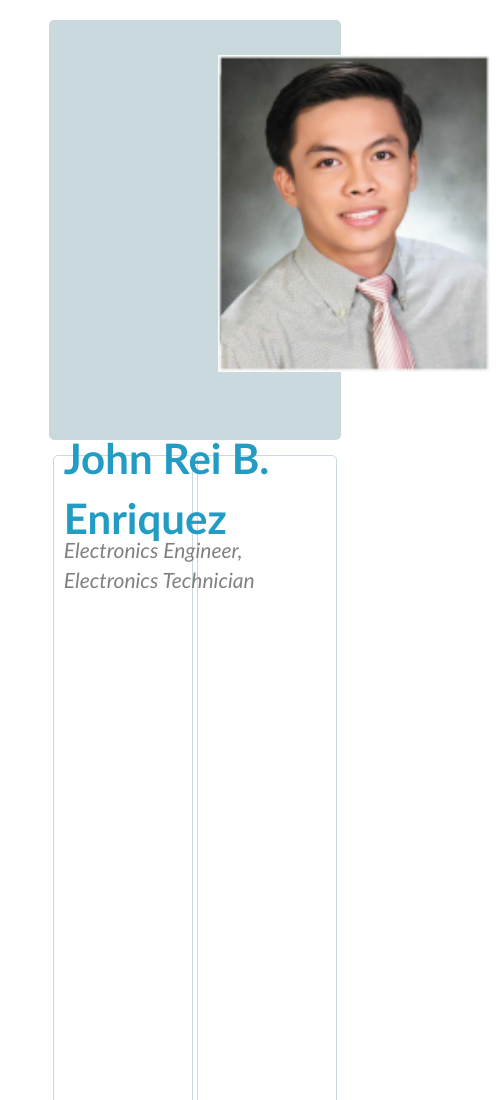
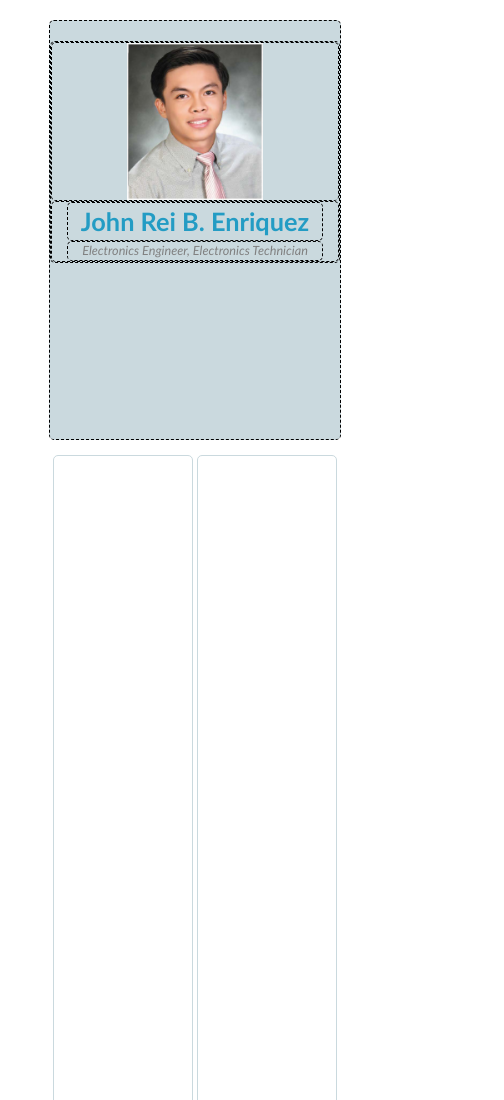
Before and after one commit to XwyhyX/Resume, a plain HTML site: page index.html in a window 390 px wide. Shown: the top 1100 px of the page, 504 px wide, since content can reach past the window. Drawn offline with nearby package versions, Linux system fonts and the light colour scheme.

Commit message:
updated responsiveness

```diff
--- a/css/stylesheet.css
+++ b/css/stylesheet.css
@@ -1,5 +1,7 @@
 div {
 	border-radius: 5px;
+	border: 1px dashed black;
+
 }
 
 #header {
@@ -9,15 +11,14 @@ div {
 	left: 50%;
 	margin-left: -37.5%;
 	margin-top: 20px;
+	padding-top: 20px;
 	background-color: #CAD9DE;
 
 }
 
+
 .pic {
-	float: left;
-	margin: 1.5em 0em 0em 10em;
-	padding: 1em;
-	width: 300px;
+	width: 16vmax;
 	border: none;
 
 
@@ -25,18 +26,17 @@ div {
 
 #name {
 	position: relative;
-	top: 1em;
 	font-family: Calibri, serif;
 	color: #239CC4;
-	font-size: 300%;
+	font-size: 3vmax;
 	font-weight: bold;
+	padding-bottom: -5px;
 }
 #profession {
 	position: relative;
-	top: 1.4em;
 	font-family: Calibri, serif;
 	color: gray;
-	font-size: 150%;
+	font-size: 1.5vmax;
 	font-style: italic;
 }
 .left {
--- a/index.html
+++ b/index.html
@@ -11,9 +11,13 @@
 	</head>
 	<body>
 		<div id="header" class="container-fluid">
-			<div><img class="pic" src="pic/jr.png" /></div>
-			<div id="name"> John Rei B. Enriquez </div>
-			<div id="profession">Electronics Engineer, Electronics Technician</div>
+			<div class="row">
+				<div class="col-xs-12 col-md-3 text-center"><img class="pic" src="pic/jr.png" /></div>
+				<div class="col-xs-12 col-md-5 text-center">
+					<div id="name"> John Rei B. Enriquez </div>
+					<div id="profession">Electronics Engineer, Electronics Technician</div>
+				</div>
+			</div>
 		</div>
 		<div class="left"></div>
 		<div class="right"></div>
```
